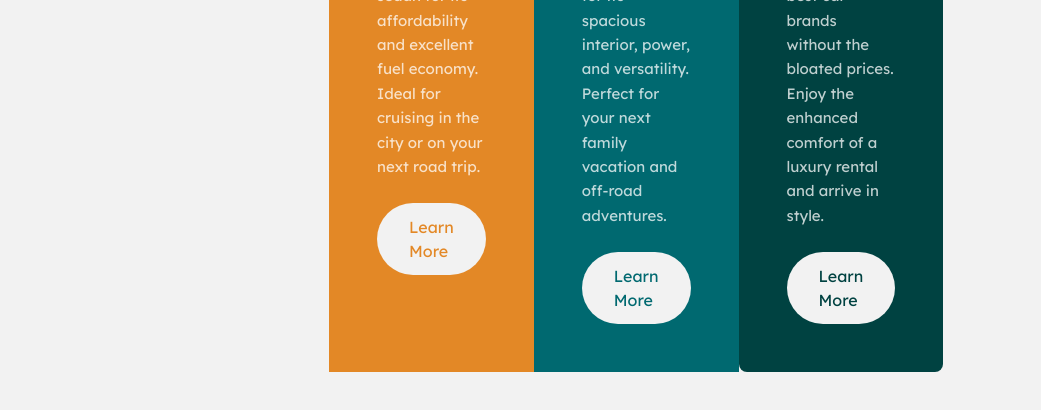
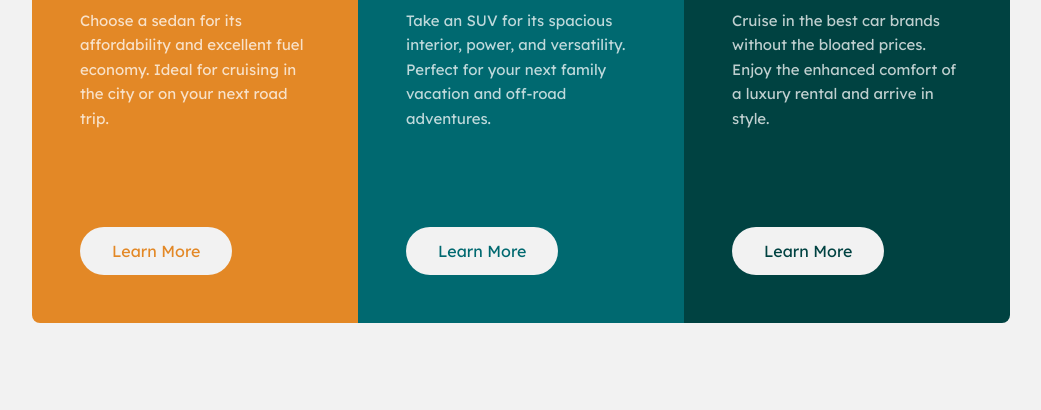
Before and after one commit to castx1981/3-column-preview-card-component, a plain HTML site: page index.html in a window 1280 px wide. Shown: the part 330-740 px from the top of the page, without its empty margins (119-1160 px from the left). Drawn offline with nearby package versions, Linux system fonts and the light colour scheme.

Commit message:
Support desktop and hover

```diff
--- a/index.html
+++ b/index.html
@@ -39,37 +39,43 @@
 <!--  background container  -->
 <div class="flex items-center justify-center min-h-screen bg-very-light-gray">
   <!--  card container  -->
-  <div class="mx-6 max-w-sm flex flex-col lg:flex-row">
-    <div class="flex-0 p-12 bg-bright-orange rounded-t-lg">
+  <div class="mx-auto flex flex-col xl:flex-row">
+    <div class="flex-0 w-[20.375rem] p-12 bg-bright-orange rounded-t-lg xl:rounded-l-lg xl:rounded-r-none">
       <img src="images/icon-sedans.svg" alt="sedans">
       <h1 class="mt-8 uppercase font-cursive font-bold text-4xl text-very-light-gray">Sedans</h1>
       <p class="mt-8 font-sans text-body text-transparent-white">
         Choose a sedan for its affordability and excellent fuel economy. Ideal for cruising in the city
         or on your next road trip.
       </p>
-      <a class="inline-block group mt-6 px-8 py-3 bg-very-light-gray text-bright-orange rounded-full" href="#">
+      <a class="inline-block group mt-6 px-8 py-3 bg-very-light-gray text-bright-orange rounded-full xl:mt-24
+                hover:ring-2 hover:ring-transparent-white hover:bg-bright-orange hover:text-transparent-white"
+         href="#">
         Learn More
       </a>
     </div>
-    <div class="flex-0 p-12 bg-dark-cyan">
+    <div class="flex-0 w-[20.375rem] p-12 bg-dark-cyan">
       <img src="images/icon-suvs.svg" alt="suvs">
       <h1 class="mt-8 uppercase font-cursive font-bold text-4xl text-very-light-gray">SUVs</h1>
       <p class="mt-8 font-sans text-body text-transparent-white">
         Take an SUV for its spacious interior, power, and versatility. Perfect for your next family vacation
         and off-road adventures.
       </p>
-      <a class="inline-block group mt-6 px-8 py-3 bg-very-light-gray text-dark-cyan rounded-full" href="#">
+      <a class="inline-block group mt-6 px-8 py-3 bg-very-light-gray text-dark-cyan rounded-full xl:mt-24
+                hover:ring-2 hover:ring-transparent-white hover:bg-dark-cyan hover:text-transparent-white"
+         href="#">
         Learn More
       </a>
     </div>
-    <div class="flex-0 p-12 bg-very-dark-cyan rounded-b-lg">
+    <div class="flex-0 w-[20.375rem] p-12 bg-very-dark-cyan rounded-b-lg xl:rounded-r-lg xl:rounded-l-none">
       <img src="images/icon-luxury.svg" alt="luxury">
       <h1 class="mt-8 uppercase font-cursive font-bold text-4xl text-very-light-gray">Luxury</h1>
       <p class="mt-8 font-sans text-body text-transparent-white">
         Cruise in the best car brands without the bloated prices. Enjoy the enhanced comfort of a luxury
         rental and arrive in style.
       </p>
-      <a class="inline-block group mt-6 px-8 py-3 bg-very-light-gray text-very-dark-cyan rounded-full" href="#">
+      <a class="inline-block group mt-6 px-8 py-3 bg-very-light-gray text-very-dark-cyan rounded-full xl:mt-24
+                hover:ring-2 hover:ring-transparent-white hover:bg-very-dark-cyan hover:text-transparent-white"
+         href="#">
         Learn More
       </a>
     </div>
```
